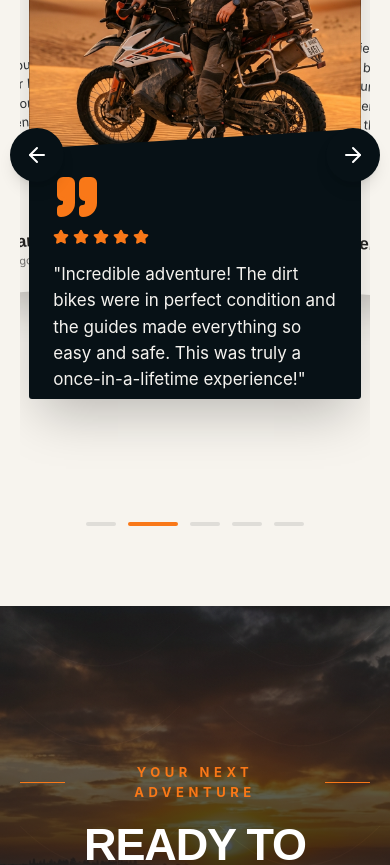
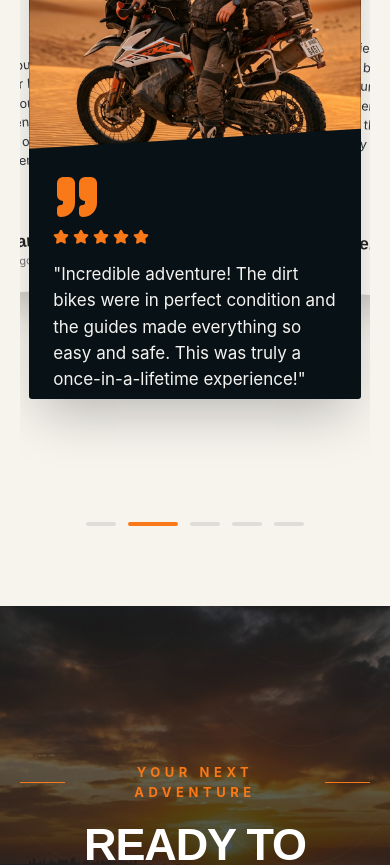
Before and after one commit to rameezwangde/Dirt-Bike, a React app: page / in a window 390 px wide. Shown: the part 8440-9305 px from the top of the page. Built offline with nearby package versions, Linux system fonts and the light colour scheme; the HTML template or start-up script is replaced by a standard one.

Commit message:
feat: add TestimonialsSection component with interactive testimonial carousel

```diff
--- a/src/components/TestimonialsSection.jsx
+++ b/src/components/TestimonialsSection.jsx
@@ -179,7 +179,7 @@ const TestimonialsSection = () => {
           onMouseLeave={() => setIsPaused(false)}
         >
           {/* Navigation Arrows */}
-          <div className="absolute left-[-10px] md:left-[-30px] top-1/2 -translate-y-1/2 z-50">
+          <div className="hidden md:flex absolute left-[-30px] top-1/2 -translate-y-1/2 z-50">
             <button
               onClick={handlePrev}
               className="w-[54px] h-[54px] rounded-full bg-[#071116] flex items-center justify-center text-white hover:bg-[#F97818] hover:text-[#071116] transition-all duration-300 hover:scale-105 group shadow-lg"
@@ -189,7 +189,7 @@ const TestimonialsSection = () => {
             </button>
           </div>
 
-          <div className="absolute right-[-10px] md:right-[-30px] top-1/2 -translate-y-1/2 z-50">
+          <div className="hidden md:flex absolute right-[-30px] top-1/2 -translate-y-1/2 z-50">
             <button
               onClick={handleNext}
               className="w-[54px] h-[54px] rounded-full bg-[#071116] flex items-center justify-center text-white hover:bg-[#F97818] hover:text-[#071116] transition-all duration-300 hover:scale-105 group shadow-lg"
```
